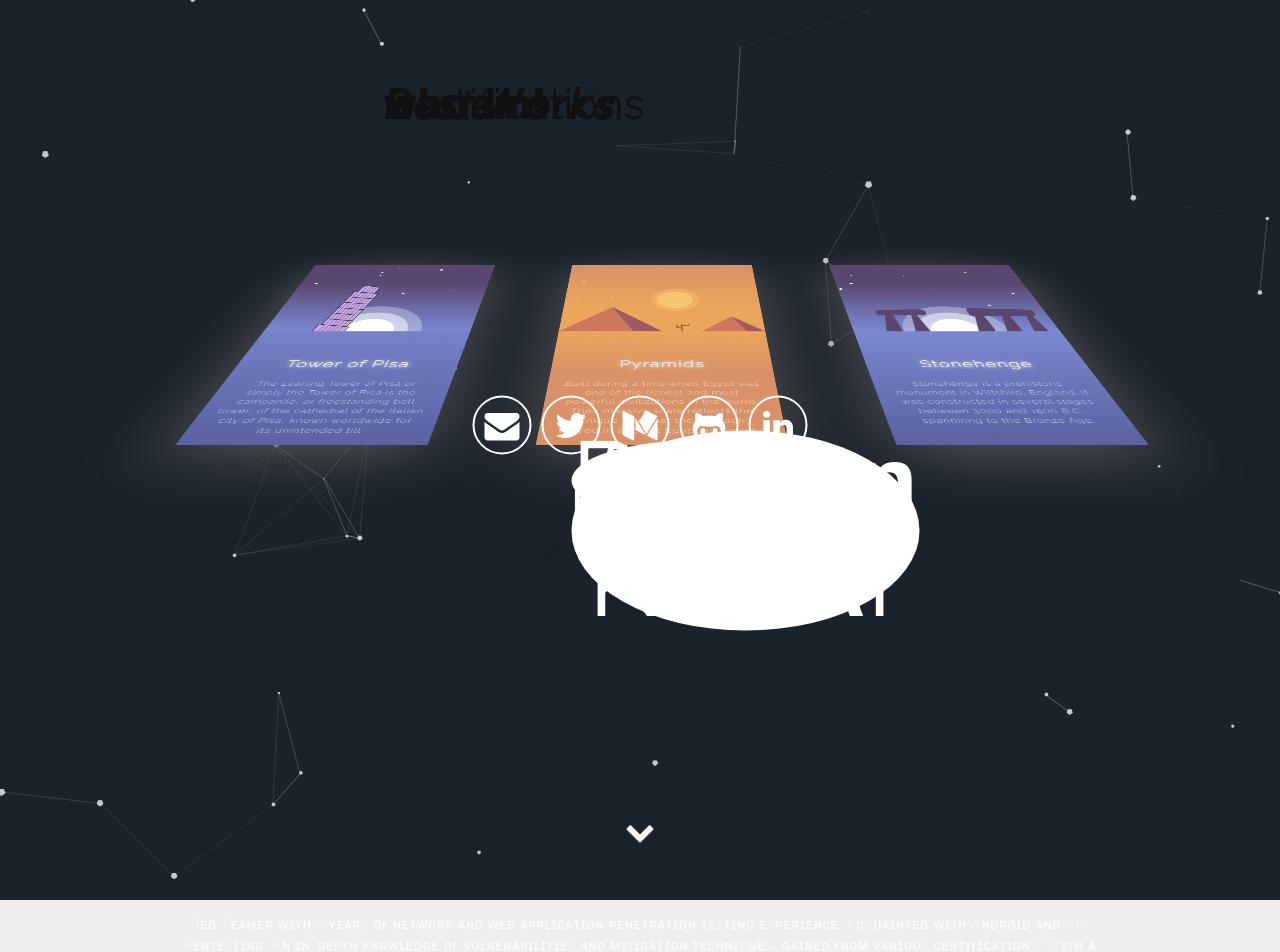
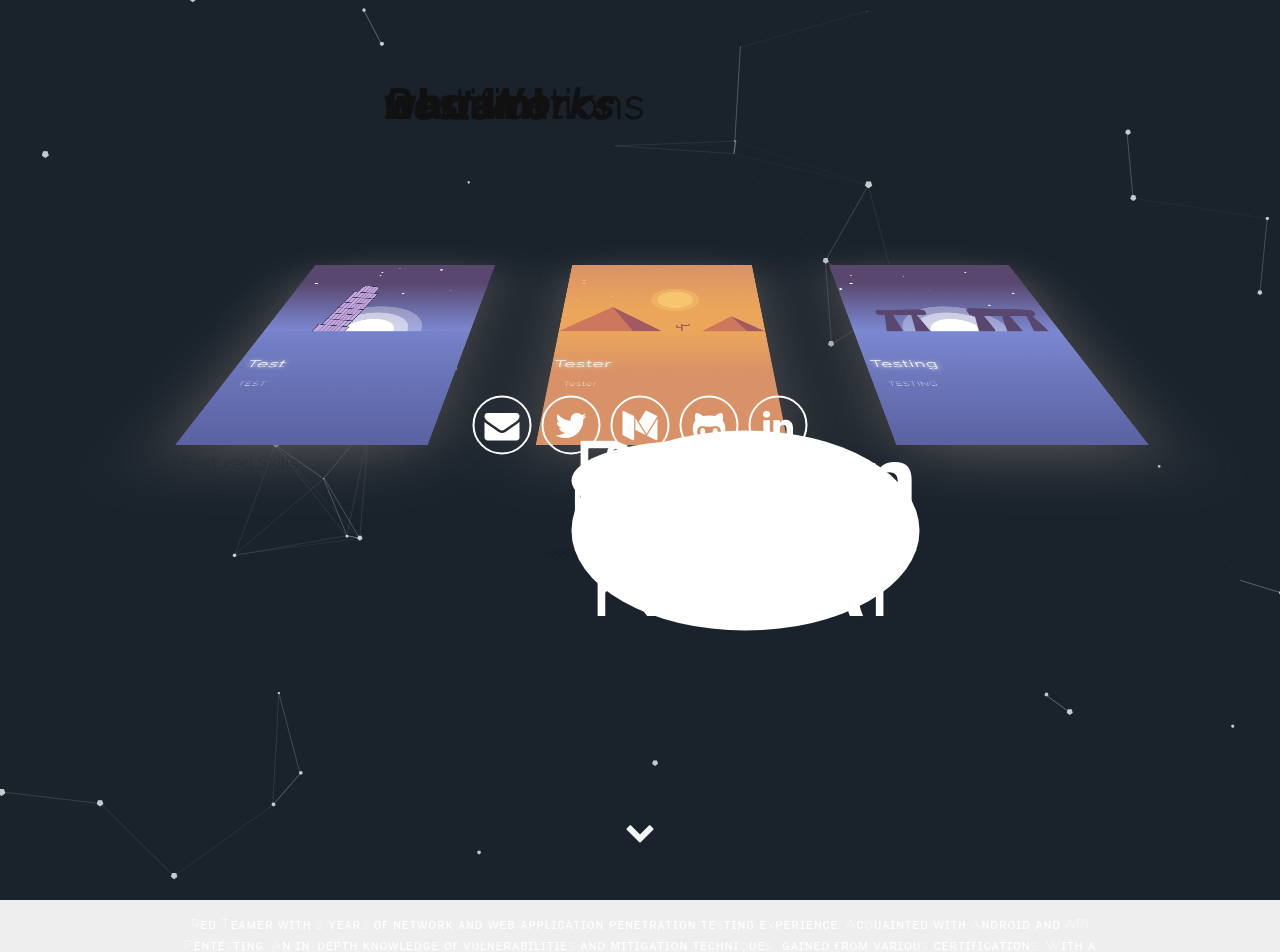
Before and after one commit to kabir0104k/whoami, a Jekyll site: the page built from index.html, in a window 1280 px wide. Shown: the top 952 px of the page. Built offline with Jekyll 4.4.1, drawn with Linux system fonts in a browser that asks for light colours.

Commit message:
Update about.html

```diff
--- a/_includes/about.html
+++ b/_includes/about.html
@@ -47,8 +47,8 @@
         </div>
         <div class="story" id="s0">
           <div class="info">
-          <h3>Pyramids</h3>
-          <p> Built during a time when Egypt was one of the richest and most powerful civilizations in the world. Their massive scale reflects the unique role that the pharaoh played in ancient Egyptian society.</p>
+          <h3>Tester</h3>
+          <p> Tester</p>
           </div>
         </div>
       </div>
@@ -94,8 +94,8 @@
         </div>
         <div class="story" id="s1">
           <div class="info">
-            <h3>Stonehenge</h3>
-          <p> Stonehenge is a prehistoric monument in Wiltshire, England. It was constructed in several stages between 3000 and 1500 B.C., spanninng to the Bronze Age.</p>
+            <h3>Testing</h3>
+          <p> TESTING</p>
           </div>
         </div>
       </div>
@@ -153,8 +153,8 @@
         </div>
         <div class="story" id="s2">
           <div class="info">
-          <h3>Tower of Pisa</h3>
-          <p> The Leaning Tower of Pisa or simply the Tower of Pisa is the campanile, or freestanding bell tower, of the cathedral of the Italian city of Pisa, known worldwide for its unintended tilt</p>
+          <h3>Test</h3>
+          <p>TEST </p>
 
           </div>
         </div>
```
